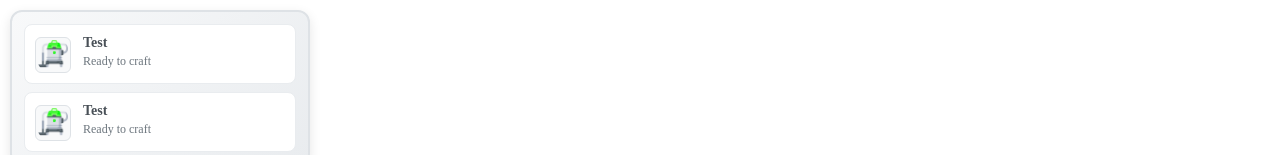
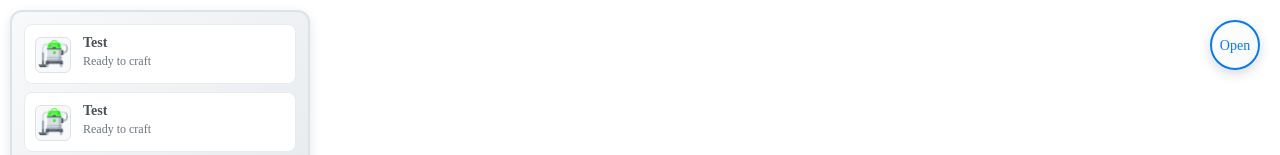
Before and after one commit to yehor-kostiuk/Vacuumaria, a React (Vite) app: page / in a window 1280 px wide. Shown: the top 155 px of the page. Built offline with nearby package versions, Linux system fonts and the light colour scheme.

Commit message:
feat: add discovered-recipe-button & modal

```diff
--- a/src/libs/components/components.tsx
+++ b/src/libs/components/components.tsx
@@ -1,2 +1,3 @@
 export { Discovery } from "./discovery/discovery.jsx";
 export { Resources } from "./resources/resources.jsx";
+export { DiscoveredRecipeButton } from "./discovered-recipe-button/discovered-recipe-button.jsx"
--- /dev/null
+++ b/src/libs/components/discovered-recipe-button/discovered-recipe-button.module.css
@@ -0,0 +1,20 @@
+.button {
+    position: fixed;
+    top: 20px;
+    right: 20px;
+    width: 50px;
+    height: 50px;
+    border: 2px solid #007bff;
+    border-radius: 50%;
+    background: linear-gradient(145deg, #fff, #f8f9fa);
+    cursor: pointer;
+    display: flex;
+    align-items: center;
+    justify-content: center;
+    z-index: 999;
+    box-shadow: 0 4px 12px #00000026;
+    transition: all .3s ease;
+    -webkit-user-select: none;
+    user-select: none;
+    color: #007bff;
+}
--- /dev/null
+++ b/src/libs/components/discovered-recipe-button/discovered-recipe-button.tsx
@@ -0,0 +1,35 @@
+import React, { useState, useEffect } from "react";
+import styles from "./discovered-recipe-button.module.css";
+import { DiscoveredRecipeModal } from "../discovered-recipe-modal/discovered-recipe-modal.tsx";
+
+type Properties = {
+	children?: React.ReactNode;
+};
+
+const DiscoveredRecipeButton: React.FC<Properties> = ({ children }) => {
+	const [isOpen, setIsOpen] = useState(false);
+	const [buttonText, setButtonText] = useState("Открыть модалку");
+
+	const toggleModal = () => setIsOpen(prev => !prev);
+
+	useEffect(() => {
+		if (isOpen) {
+			setButtonText("Close");
+		} else {
+			setButtonText("Open");
+		}
+	}, [isOpen]);
+
+	return (
+		<>
+			<button className={styles.button} onClick={toggleModal}>
+				{buttonText}
+			</button>
+			<DiscoveredRecipeModal isOpen={isOpen} onClose={() => setIsOpen(false)}>
+				{children ? children : <p>sosal?</p>}
+			</DiscoveredRecipeModal>
+		</>
+	);
+};
+
+export { DiscoveredRecipeButton };
--- /dev/null
+++ b/src/libs/components/discovered-recipe-modal/discovered-recipe-modal.module.css
@@ -0,0 +1,19 @@
+.overlay {
+    position: fixed;
+    inset: 0;
+    background: #0009;
+    display: flex;
+    align-items: center;
+    justify-content: center;
+    z-index: 1000;
+    backdrop-filter: blur(4px);
+}
+
+.modal {
+    background: white;
+    border-radius: 12px;
+    padding: 24px;
+    min-width: 300px;
+    max-width: 500px;
+    box-shadow: 0 4px 20px rgba(0, 0, 0, 0.3);
+}
--- /dev/null
+++ b/src/libs/components/discovered-recipe-modal/discovered-recipe-modal.tsx
@@ -0,0 +1,22 @@
+import React from "react";
+import styles from "./discovered-recipe-modal.module.css";
+
+type DiscoveredRecipeModalProps = {
+	isOpen: boolean;
+	onClose: () => void;
+	children?: React.ReactNode;
+};
+
+const DiscoveredRecipeModal: React.FC<DiscoveredRecipeModalProps> = ({ isOpen, onClose, children }) => {
+	if (!isOpen) return null;
+
+	return (
+		<div className={styles.overlay} onClick={onClose}>
+			<div className={styles.modal} onClick={(e) => e.stopPropagation()}>
+				{children}
+			</div>
+		</div>
+	);
+};
+
+export { DiscoveredRecipeModal };
--- a/src/pages/game-board/game-board.tsx
+++ b/src/pages/game-board/game-board.tsx
@@ -1,10 +1,11 @@
-import { Discovery, Resources } from "~/libs/components/components.jsx";
+import { Discovery, Resources, DiscoveredRecipeButton } from "~/libs/components/components.jsx";
 
 const GameBoard = () => {
 	return (
 		<div>
 			<Discovery />
 			<Resources />
+			<DiscoveredRecipeButton />
 		</div>
 	);
 };
```
Also changed, not shown: src/libs/components/discovered-recipe-modal/discovered-recipe-card/discovered-recipe-card.module.css (added), src/libs/components/discovered-recipe-modal/discovered-recipe-card/discovered-recipe-card.tsx (added).
